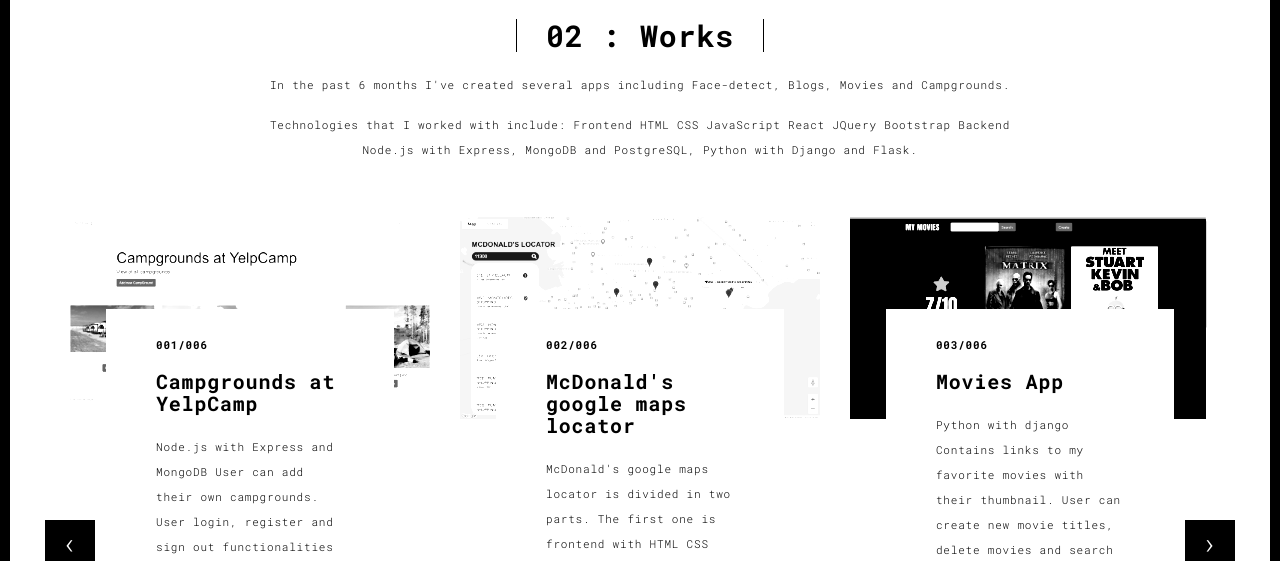
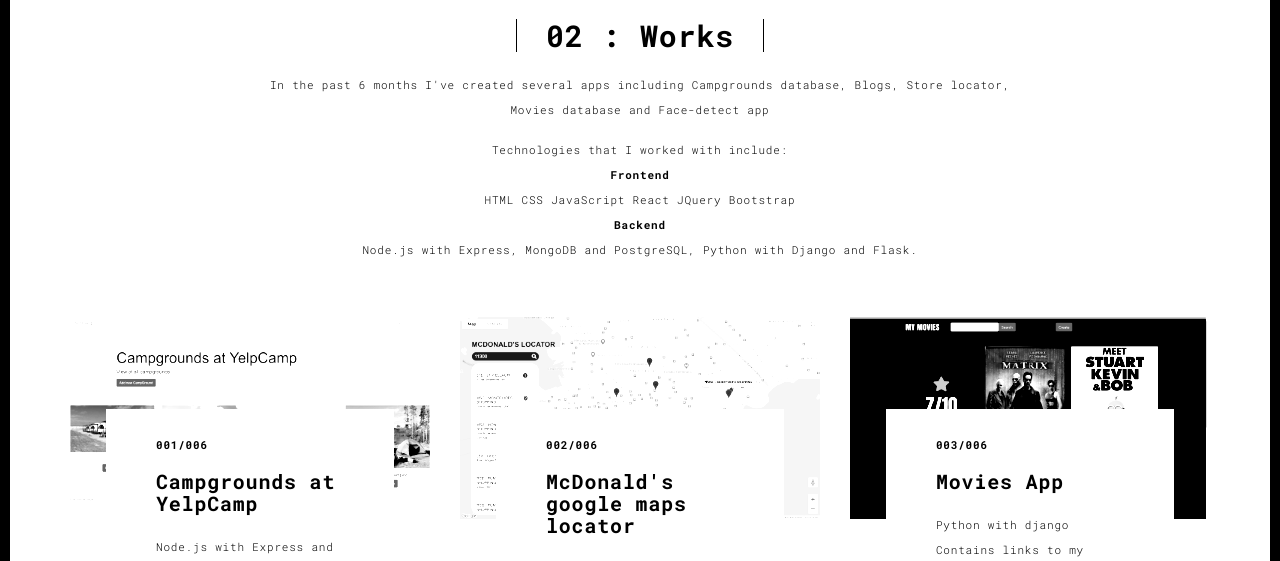
Before and after one commit to sebauru87/Portfo, a Flask app: page /works.html in a window 1280 px wide. Shown: the part 90-651 px from the top of the page. Run offline with Flask 2, Linux system fonts and the light colour scheme; some libraries are stand-ins or nearby versions.

Commit message:
Update about html

```diff
--- a/templates/works.html
+++ b/templates/works.html
@@ -58,12 +58,11 @@
             <div class="col-sm-8 col-sm-offset-2 section-container-spacer">
                 <div class="text-center">
                     <h1 class="h2">02 : Works</h1>
-                    <p>In the past 6 months I've created several apps including Face-detect, Blogs, Movies and
-                        Campgrounds.</p>
-                    <p>Technologies that I worked with include:
-                        Frontend
-                        HTML CSS JavaScript React JQuery Bootstrap
-                        Backend
+                    <p>In the past 6 months I've created several apps including Campgrounds database, Blogs, Store locator, Movies database and Face-detect app</p>
+                    <p>Technologies that I worked with include:<br>
+                        <b>Frontend</b><br>
+                        HTML CSS JavaScript React JQuery Bootstrap<br>
+                        <b>Backend</b><br>
                         Node.js with Express, MongoDB and PostgreSQL, Python with Django and Flask.</p>
                 </div>
             </div>
@@ -78,7 +77,7 @@
                                 <div class="col-sm-4">
 
                                     <a href="https://yelp-camp-nodejs.herokuapp.com/" title=""
-                                       class="black-image-project-hover">
+                                       class="black-image-project-hover" target="_blank">
                                         <img src="./static/assets/images/campgrounds.jpg" alt="" class="img-responsive">
                                     </a>
                                     <div class="card-container card-container-lg">
@@ -89,12 +88,12 @@
                                             functionalities . Create comment and add picture. CRUD functionality using
                                             RESTful Routes.</p>
                                         <a href="https://yelp-camp-nodejs.herokuapp.com/" title=""
-                                           class="btn btn-default">Discover</a>
+                                           class="btn btn-default" target="_blank">Discover</a>
                                     </div>
                                 </div>
                                 <div class="col-sm-4">
                                     <a href="https://sebauru87.github.io/GoogleMaps/" title=""
-                                       class="black-image-project-hover">
+                                       class="black-image-project-hover" target="_blank">
                                         <img src="./static/assets/images/locator.jpg" alt="" class="img-responsive">
                                     </a>
                                     <div class="card-container card-container-lg">
@@ -108,12 +107,12 @@
                                             Second one is the backend with Node.js and MondoDB.
                                             All the logic to search by and handle google maps API.</p>
                                         <a href="https://sebauru87.github.io/GoogleMaps/" title=""
-                                           class="btn btn-default">Discover</a>
+                                           class="btn btn-default" target="_blank">Discover</a>
                                     </div>
                                 </div>
                                 <div class="col-sm-4">
                                     <a href="https://movieapppython.herokuapp.com/" title=""
-                                       class="black-image-project-hover">
+                                       class="black-image-project-hover" target="_blank">
                                         <img src="./static/assets/images/movies.jpg" alt="" class="img-responsive">
                                     </a>
                                     <div class="card-container card-container-lg">
@@ -125,7 +124,7 @@
                                             created an appealing interface using Bootstrap and I
                                             created the backend with CRUD functionality.</p>
                                         <a href="https://movieapppython.herokuapp.com/" title=""
-                                           class="btn btn-default">Discover</a>
+                                           class="btn btn-default" target="_blank">Discover</a>
                                     </div>
                                 </div>
 
@@ -137,7 +136,7 @@
                             <div class="row">
                                 <div class="col-sm-4">
                                     <a href="https://my-python-blog-app.herokuapp.com/"
-                                       class="black-image-project-hover">
+                                       class="black-image-project-hover" target="_blank">
                                         <img src="./static/assets/images/pythonBlog.jpg" alt="Image"
                                              class="img-responsive">
                                     </a>
@@ -148,12 +147,12 @@
                                             Allow users to sign up and create an account. Login/logout functionality,
                                             create a post, delete a post, remove or approve comments, markdown and
                                             syntax highlighting to posts.</p>
-                                        <a href="https://my-python-blog-app.herokuapp.com/" class="btn btn-default">Discover</a>
+                                        <a href="https://my-python-blog-app.herokuapp.com/" class="btn btn-default" target="_blank">Discover</a>
                                     </div>
                                 </div>
                                 <div class="col-sm-4">
                                     <a href="https://sebauru87.github.io/sumas-restas-conversiones/ "
-                                       class="black-image-project-hover">
+                                       class="black-image-project-hover" target="_blank">
                                         <img src="./static/assets/images/aprendizaje.jpg" alt="Image"
                                              class="img-responsive">
                                     </a>
@@ -165,13 +164,13 @@
                                             First module, full functionality for students from 1st grade.
                                             Second module, full functionality for students from 5th grade.</p>
                                         <a href="https://sebauru87.github.io/sumas-restas-conversiones/ "
-                                           class="btn btn-default">Discover</a>
+                                           class="btn btn-default" target="_blank">Discover</a>
                                     </div>
                                 </div>
 
                                 <div class="col-sm-4">
                                     <a href="https://detect-face-react-app.herokuapp.com/"
-                                       class="black-image-project-hover">
+                                       class="black-image-project-hover" target="_blank">
                                         <img src="./static/assets/images/facedetect.jpg" alt="Image"
                                              class="img-responsive">
                                     </a>
@@ -181,7 +180,7 @@
                                         <p>React app - Node.js server and PostgreSQL
                                             User register, login and logout functionalities. User can input a picture
                                             URL and it will detect the face.</p>
-                                        <a href="https://detect-face-react-app.herokuapp.com/" class="btn btn-default">Discover</a>
+                                        <a href="https://detect-face-react-app.herokuapp.com/" class="btn btn-default" target="_blank">Discover</a>
                                     </div>
                                 </div>
 
```
